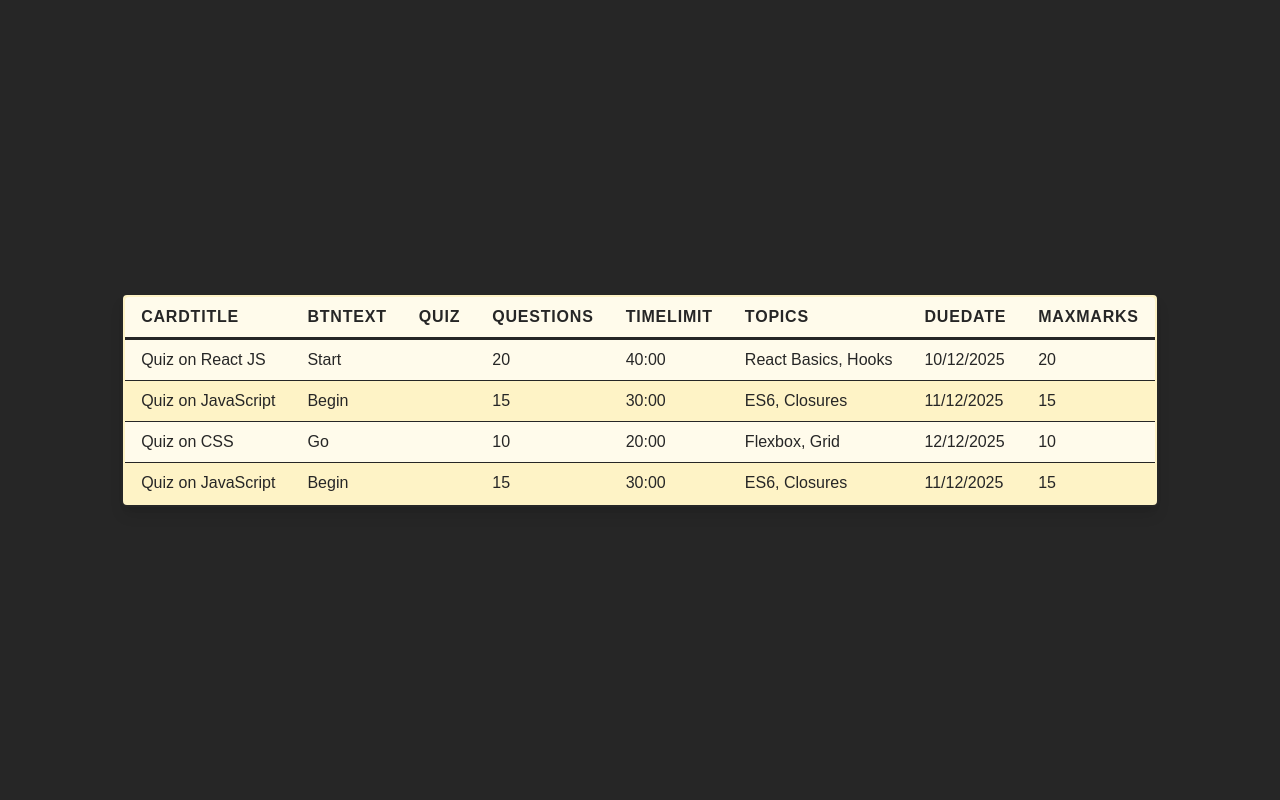
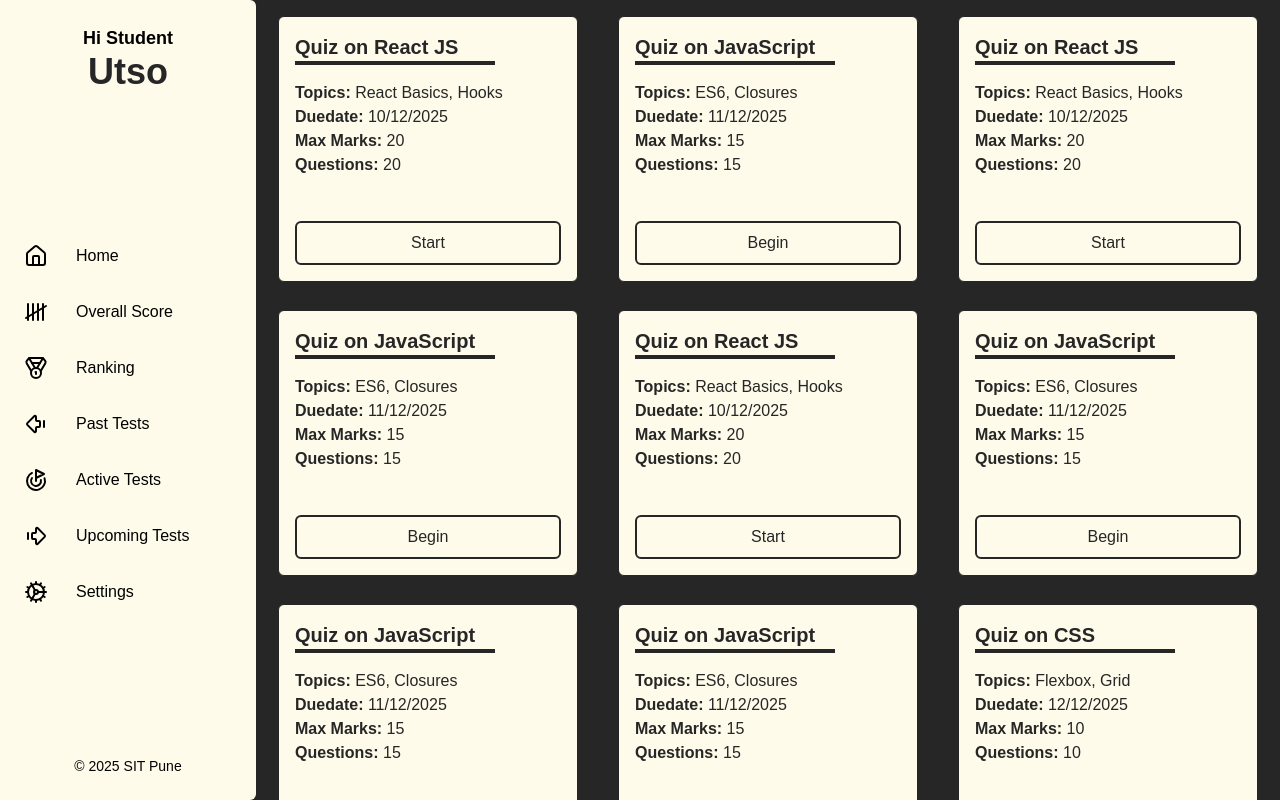
Before and after one commit to AnubhabR/Flexi-Web, a React (Vite) app: page / in a window 1280 px wide. Shown: the top 800 px of the page. Built offline with nearby package versions, Linux system fonts and the light colour scheme; a web font is replaced by a local one.

Commit message:
design{styled and added sidebar}

```diff
--- a/src/App.jsx
+++ b/src/App.jsx
@@ -1,6 +1,7 @@
 import Card from "./components/card";
 import Grid from "./components/grid";
 import Table from "./components/table";
+import Sidebar from "./components/sidebar";
 
 function App() {
   const users = [
@@ -20,6 +21,66 @@ function App() {
       topics: "React Basics, Hooks",
       duedate: "10/12/2025",
       maxmarks: 20,
+    },
+    {
+      cardtitle: "Quiz on JavaScript",
+      btntext: "Begin",
+      quiz: true,
+      questions: 15,
+      timelimit: "30:00",
+      topics: "ES6, Closures",
+      duedate: "11/12/2025",
+      maxmarks: 15,
+    },
+    {
+      cardtitle: "Quiz on React JS",
+      btntext: "Start",
+      quiz: true,
+      questions: 20,
+      timelimit: "40:00",
+      topics: "React Basics, Hooks",
+      duedate: "10/12/2025",
+      maxmarks: 20,
+    },
+    {
+      cardtitle: "Quiz on JavaScript",
+      btntext: "Begin",
+      quiz: true,
+      questions: 15,
+      timelimit: "30:00",
+      topics: "ES6, Closures",
+      duedate: "11/12/2025",
+      maxmarks: 15,
+    },
+    {
+      cardtitle: "Quiz on React JS",
+      btntext: "Start",
+      quiz: true,
+      questions: 20,
+      timelimit: "40:00",
+      topics: "React Basics, Hooks",
+      duedate: "10/12/2025",
+      maxmarks: 20,
+    },
+    {
+      cardtitle: "Quiz on JavaScript",
+      btntext: "Begin",
+      quiz: true,
+      questions: 15,
+      timelimit: "30:00",
+      topics: "ES6, Closures",
+      duedate: "11/12/2025",
+      maxmarks: 15,
+    },
+    {
+      cardtitle: "Quiz on JavaScript",
+      btntext: "Begin",
+      quiz: true,
+      questions: 15,
+      timelimit: "30:00",
+      topics: "ES6, Closures",
+      duedate: "11/12/2025",
+      maxmarks: 15,
     },
     {
       cardtitle: "Quiz on JavaScript",
@@ -54,9 +115,32 @@ function App() {
   ];
 
   return (
-    <div className="bg-neutral-800 flex justify-center items-center min-h-screen">
-      {/* <Grid items={quizzes} /> */}
-      <Table data={quizzes} />
+    <div className="bg-neutral-800 flex min-h-screen">
+      <Sidebar
+        user="Student"
+        name="Utso"
+        icons={[
+          "House",
+          "Tally5",
+          "Medal",
+          "ArrowBigLeftDash",
+          "Goal",
+          "ArrowBigRightDash",
+          "Cog",
+        ]}
+        items={[
+          "Home",
+          "Overall Score",
+          "Ranking",
+          "Past Tests",
+          "Active Tests",
+          "Upcoming Tests",
+          "Settings",
+        ]}
+      />
+      <div className="flex-1 flex justify-center items-center lg:ml-64">
+        <Grid items={quizzes} />
+      </div>
     </div>
   );
 }
--- a/src/components/grid.jsx
+++ b/src/components/grid.jsx
@@ -5,7 +5,7 @@ const Grid = ({ items }) => {
   if (!items || items.length === 0) return null;
 
   return (
-    <div className="grid grid-cols-1 md:grid-cols-2 lg:grid-cols-3 gap-6 justify-center mx-auto w-full max-w-5xl p-4">
+    <div className="grid grid-cols-1 md:grid-cols-2 lg:grid-cols-3 gap-7 justify-center mx-auto w-full max-w-5xl p-4">
       {items.map((item, idx) => (
         <div key={idx} className="flex justify-center">
           <Card {...item} />
--- a/src/components/sidebar.jsx
+++ b/src/components/sidebar.jsx
@@ -1,18 +1,35 @@
+import * as Icon from "lucide-react";
+
 function Sidebar(props) {
   return (
-    <div className="flex flex-col bg-amber-50 p-4 rounded-md shadow-md">
-      <header className="flex w-full justify-center align-middle text-lg font-semibold">
+    <div className="fixed top-0 left-0 flex flex-col max-w-64 justify-between lg:show bg-amber-50 p-2 rounded-tr-md rounded-br-md shadow-md min-h-screen w-64">
+      <header className="flex flex-col py-4 w-full text-center justify-center align-middle text-lg font-semibold">
         Hi {props.user}
+        <div className=" text-4xl text-neutral-800">{props.name}</div>
       </header>
       <main>
         <ul>
-          {props.items.map((item, index) => (
-            <li key={index} className="py-2 px-4 hover:bg-amber-100">
-              {item}
-            </li>
-          ))}
+          {props.items.map((item, index) => {
+            const IconComponent = Icon[props.icons[index]];
+            return (
+              <div
+                className="flex items-center py-2 px-4 gap-1 hover:cursor-pointer hover:bg-amber-100 rounded-md transition-colors duration-200"
+                key={index}
+              >
+                {IconComponent && <IconComponent size={24} className="mr-2" />}
+                <li className="py-2 px-4 list-none">{item}</li>
+              </div>
+            );
+          })}
         </ul>
       </main>
+      <footer>
+        <div className="py-4 px-4 text-sm text-center">
+          &copy; {new Date().getFullYear()} SIT Pune
+        </div>
+      </footer>
     </div>
   );
 }
+
+export default Sidebar;
--- a/src/index.css
+++ b/src/index.css
@@ -1,9 +1,6 @@
 @import url("https://fonts.googleapis.com/css2?family=Funnel+Display:wght@300..800&display=swap");
 @import "tailwindcss";
 
-@theme inline {
+:root {
   --default-font-family: "Funnel Display", sans-serif;
-  --color-darkgreen: oklch(0.3886 0.0194 159.78);
-  --color-foreground: oklch(0.7389 0.022 161.27);
-  --color-darkbg: oklch(0.3331 0.0152 223.98);
 }
```
